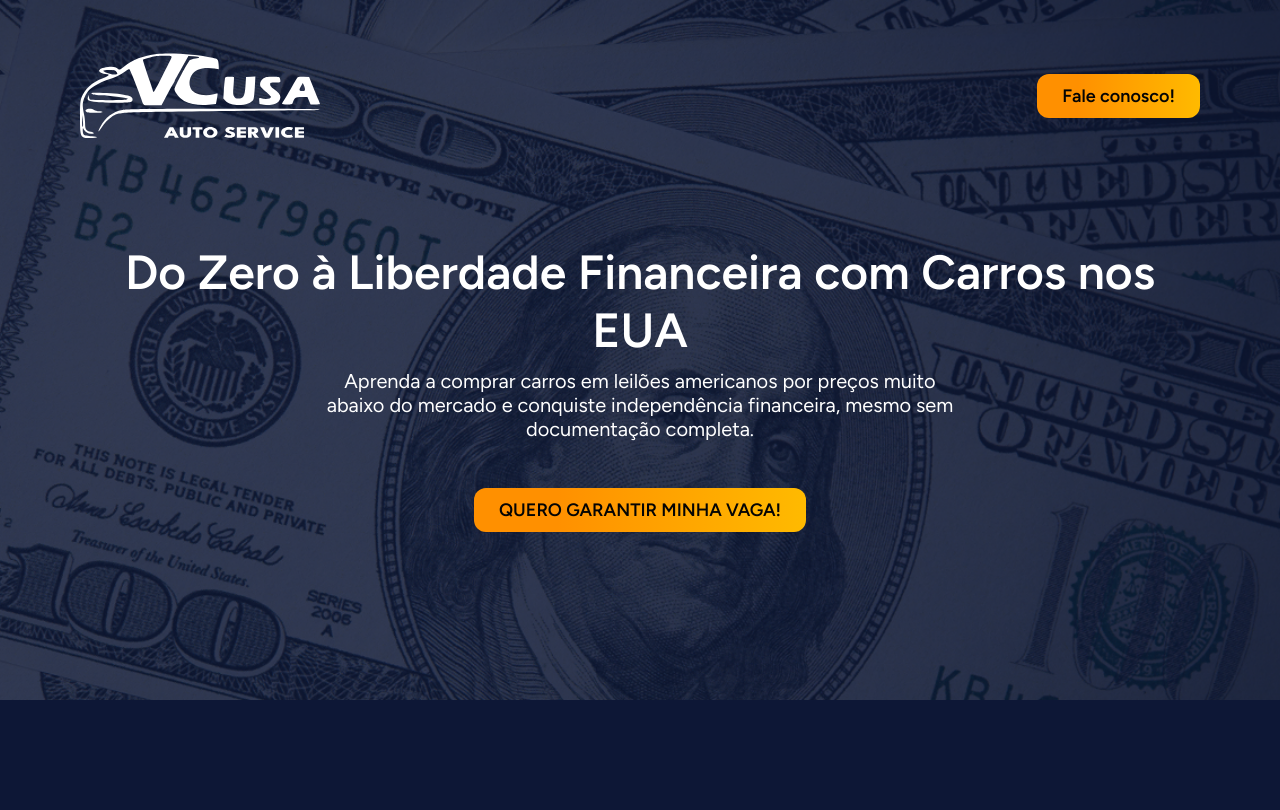
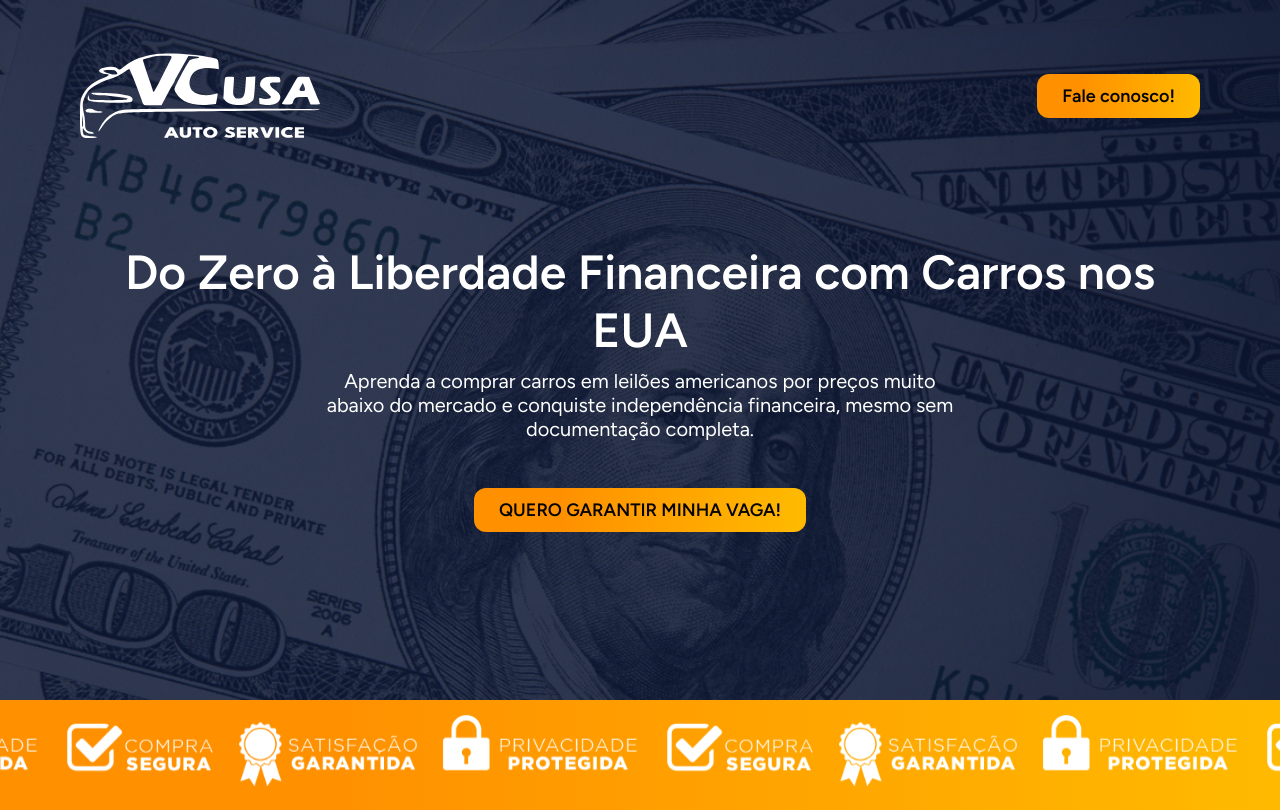
Before and after one commit to wemersonmatheuss/vcusaauto, a React (Vite) app: page / in a window 1280 px wide. Built offline with nearby package versions, Linux system fonts and the light colour scheme.

Commit message:
feat: create Carousel component with styles

```diff
--- a/src/App.tsx
+++ b/src/App.tsx
@@ -1,9 +1,12 @@
 import { Main } from "./Components/Main"
+import { Carousel } from "./Components/Carousel"
 
 export function App() {
   return (
     <div>
       <Main/>
+
+      <Carousel/>
     </div>
   )
 }
--- /dev/null
+++ b/src/Components/Carousel/index.tsx
@@ -0,0 +1,17 @@
+import styles from "./styles.module.css"
+
+import imageCarousel from "../../assets/svg/image-carrossel.svg"
+
+export function Carousel() {
+    return (
+        <div className={styles.container}>
+            <div className={styles.slider}>
+                <img src={imageCarousel} alt="" className={styles.image} />
+                <img src={imageCarousel} alt="" className={styles.image} />
+                <img src={imageCarousel} alt="" className={styles.image} />
+                <img src={imageCarousel} alt="" className={styles.image} />
+                <img src={imageCarousel} alt="" className={styles.image} />
+            </div>
+        </div>
+    )
+}
--- /dev/null
+++ b/src/Components/Carousel/styles.module.css
@@ -0,0 +1,34 @@
+.container{
+    width: 100%;
+
+    padding-block: 15px;
+
+    overflow: hidden; /*esconde o que passar da div */
+
+    display: flex;
+
+    background: var(--gradient-orange);
+}
+
+.slider {
+    display: flex;
+
+    width: max-content;
+
+    animation: scroll 15s linear infinite;
+}
+
+.image {
+    width: 600px;
+
+    flex-shrink: 0;
+}
+
+@keyframes scroll {
+    from {
+        transform: translateX(0);
+    }
+    to {
+        transform: translateX(-50%);
+    }
+}
```
